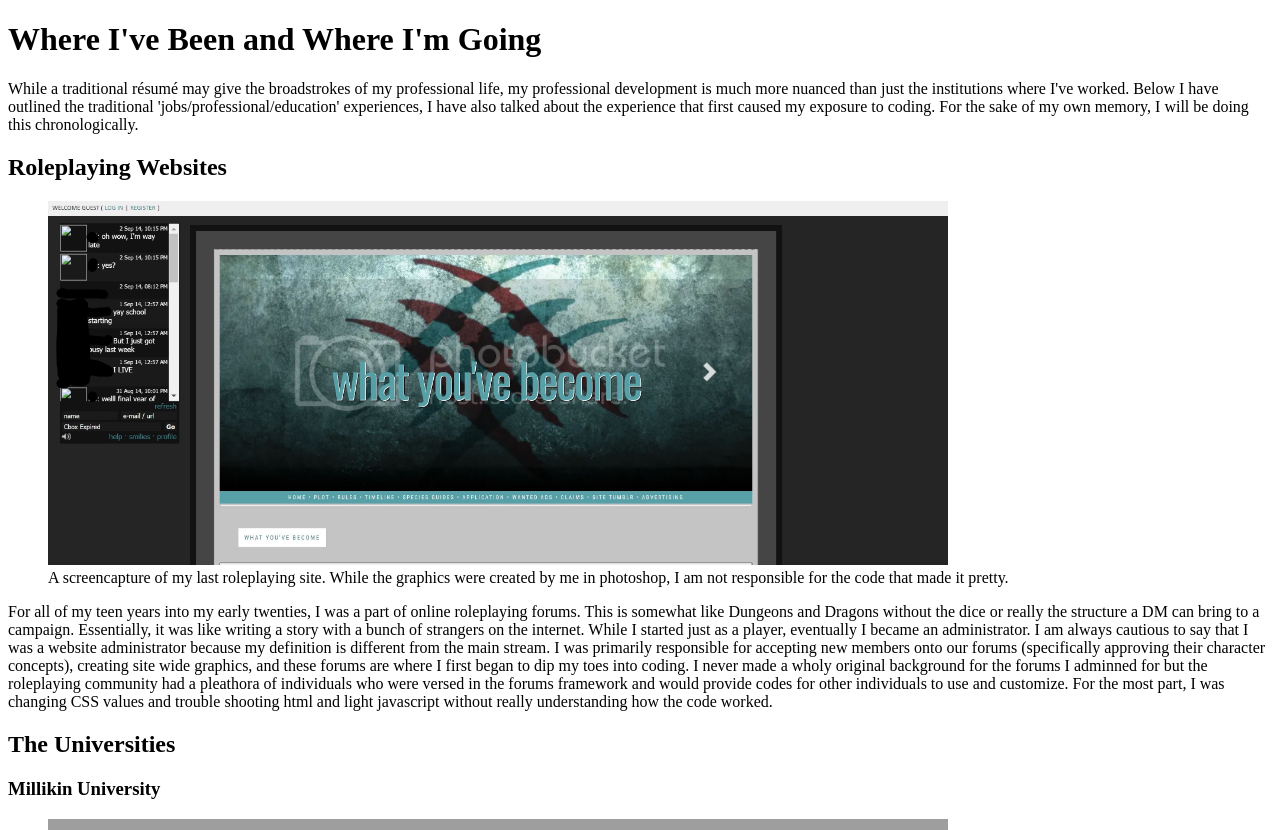
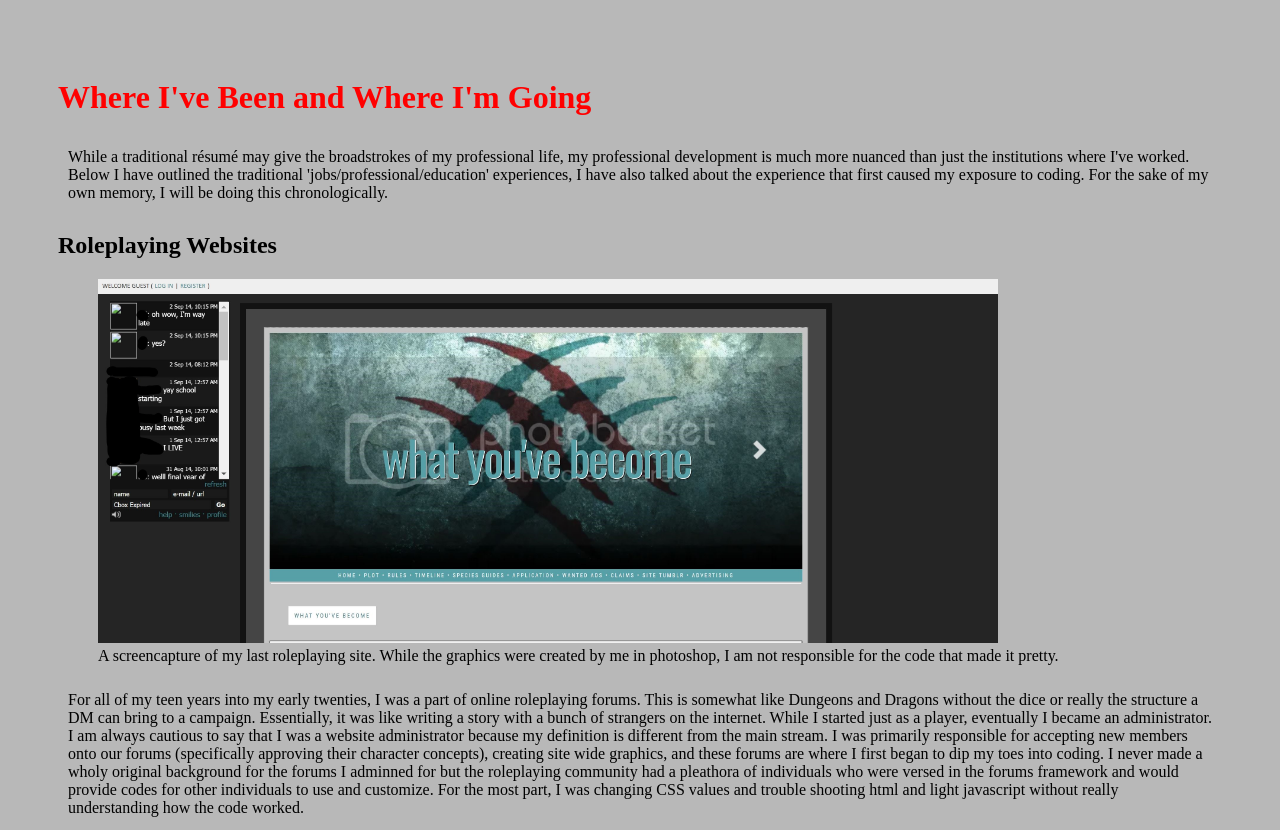
Before and after one commit to LC101-September-2021/assignment-4-html-me-something-rstevenor, a website: page index.html in a window 1280 px wide. Shown: the top 830 px of the page. Drawn offline with Linux system fonts and the light colour scheme; grey boxes are pictures that could not be loaded.

Commit message:
Added missed HTML tag and started on CSS sheet.

```diff
--- a/index.html
+++ b/index.html
@@ -1,15 +1,17 @@
 <!DOCTYPE html>
 <html lang="en-us">
    <head>
+      <Link rel="stylesheet" href="styles.css">
       <meta name="viewport" content="width=device-width, initial-scale=1.0">
       <meta name="author" content="Rosalyn Stevenor">
       <meta name="descriptiom" content = "Rosalyn's Personal and Professional Journey">
-      <title></title>
+      <title>Rosalyn's Personal and Professional Journey</title>
    </head>
    <body>
-      <h1>Where I&apos;ve Been and Where I&apos;m Going</h1>
+     <header> <h1 id = "mainHeading">Where I&apos;ve Been and Where I&apos;m Going</h1>
       <p>While a traditional re&#769;sume&#769; may give the broadstrokes of my professional life, my professional development is much more nuanced than just the institutions where I've worked. Below I have outlined the traditional &apos;jobs/professional/education&apos; experiences, I have also talked about the experience that first caused my exposure to coding. For the sake of my own memory, I will be doing this chronologically.   </p>
-      <main>
+      </header>
+   <main>
          <article>
             <h2>Roleplaying Websites</h2>
             <figure><img src="images/wyb-screenshot.JPG" alt= "screenshoot of a Jcink forum front page" width = "900">
--- a/styles.css
+++ b/styles.css
@@ -1 +1,17 @@
-/* Write your CSS here! */
+#mainHeading{
+    color:red
+}
+
+body {
+    margin: 8px;
+    max-width: 1252px;
+    padding: 50px;
+    align-content: center;
+    display:block;
+    background-color: rgb(184, 184, 184);
+    font: "Monaco";
+}
+
+p{
+    padding: 10px;
+}
```
